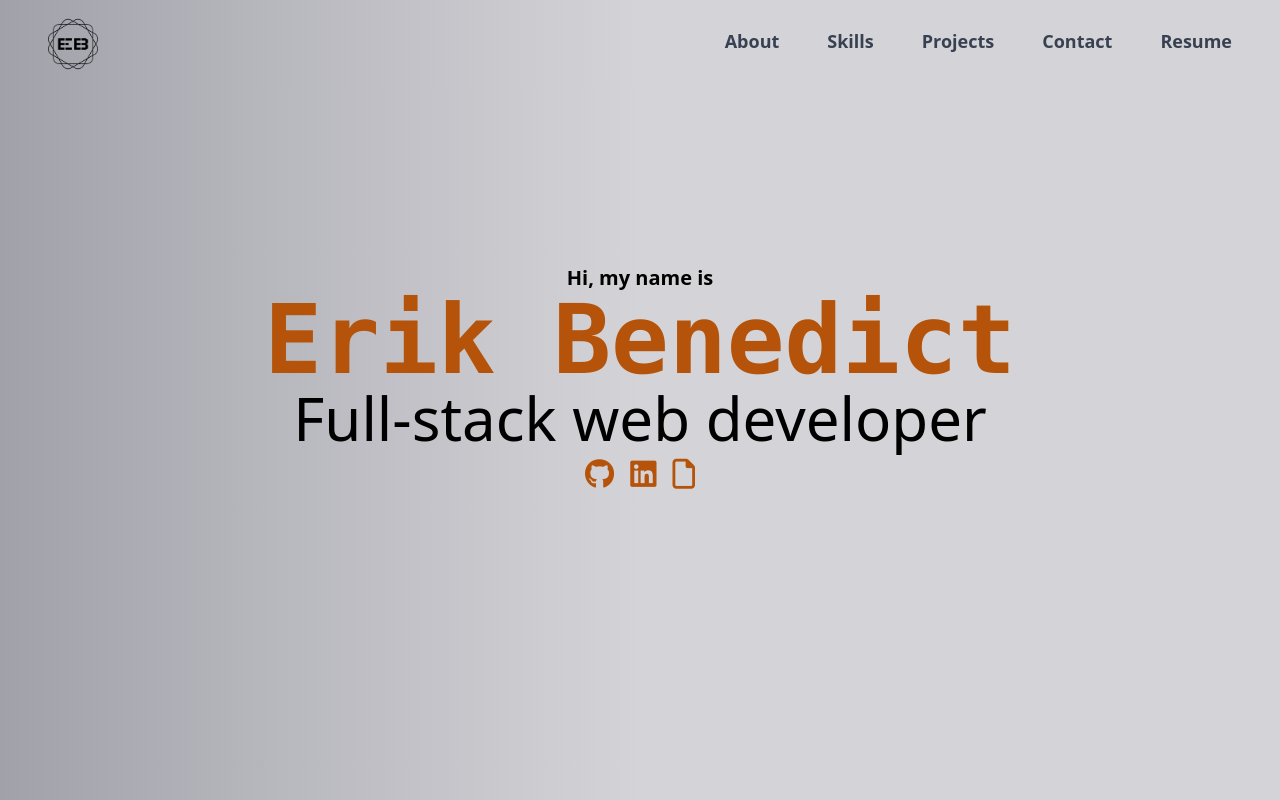
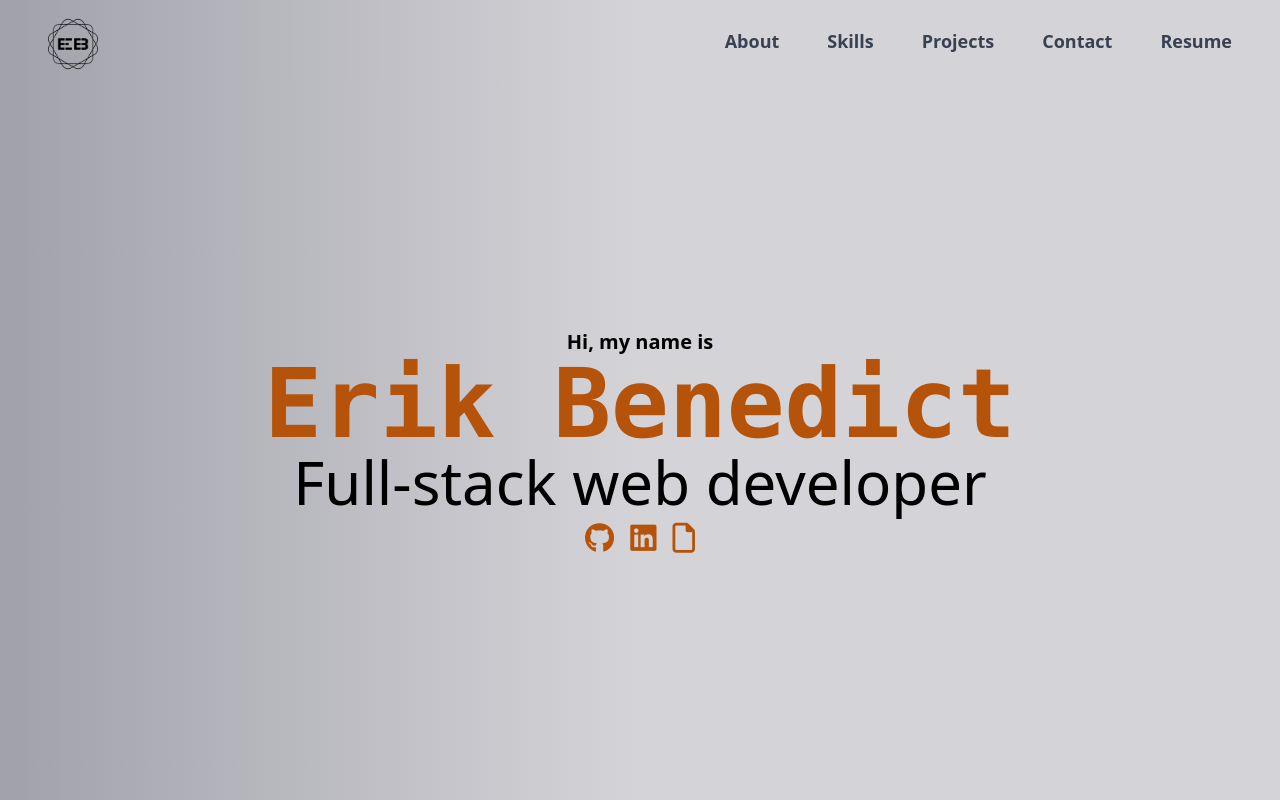
Before and after one commit to erikbenedict/react-portfolio, a React (Vite) app: page / in a window 1280 px wide. Shown: the top 800 px of the page. Built offline with nearby package versions, Linux system fonts and the light colour scheme.

Commit message:
Update Hero.jsx

```diff
--- a/src/components/Hero/Hero.jsx
+++ b/src/components/Hero/Hero.jsx
@@ -3,7 +3,7 @@ import { Fade } from 'react-awesome-reveal';
 export default function Hero() {
   return (
     <section
-      className="homepage-container min-h-full pt-40 md:pt-48 xl:pt-64 mb-96 text-center"
+      className="homepage-container min-h-full pt-40 md:pt-48 xl:pt-80 mb-96 text-center"
       id="hero"
     >
       <div>
```
